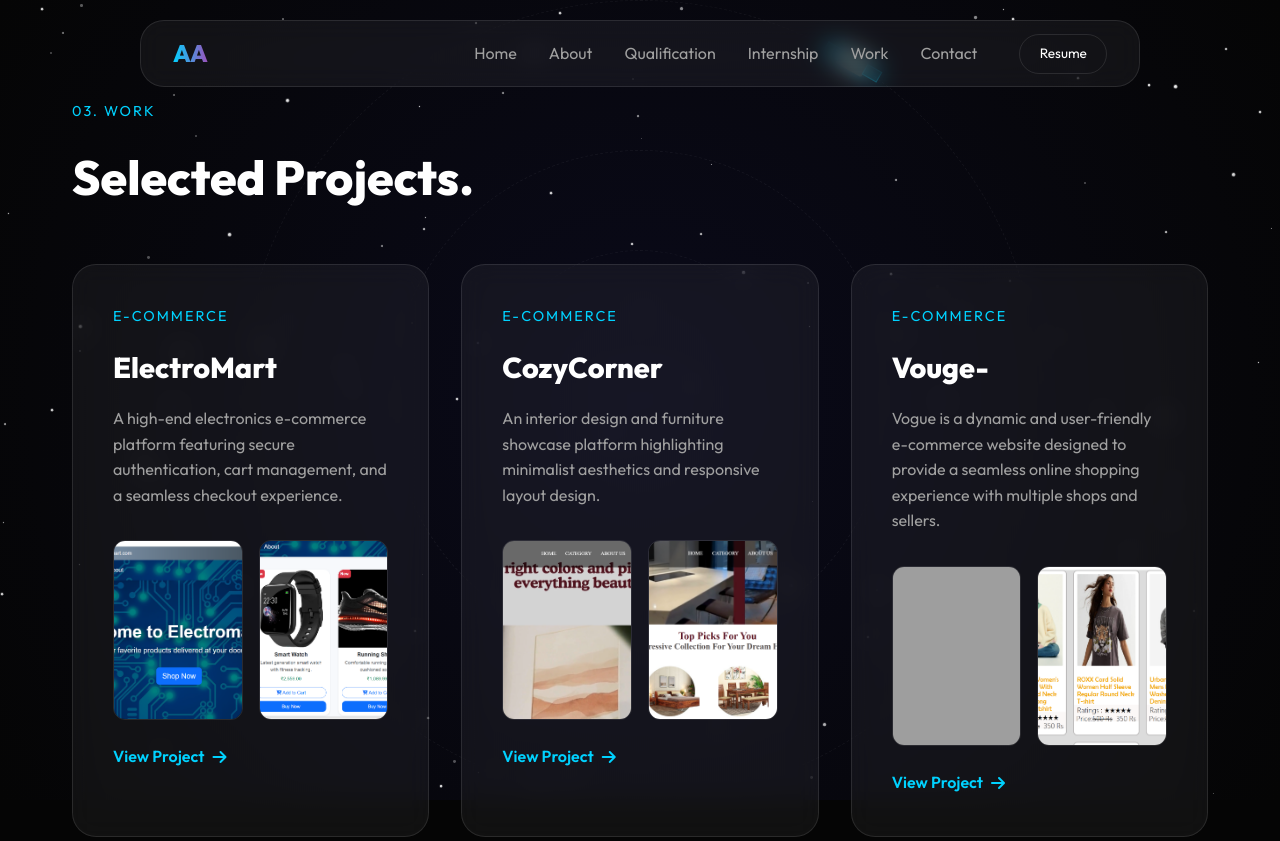
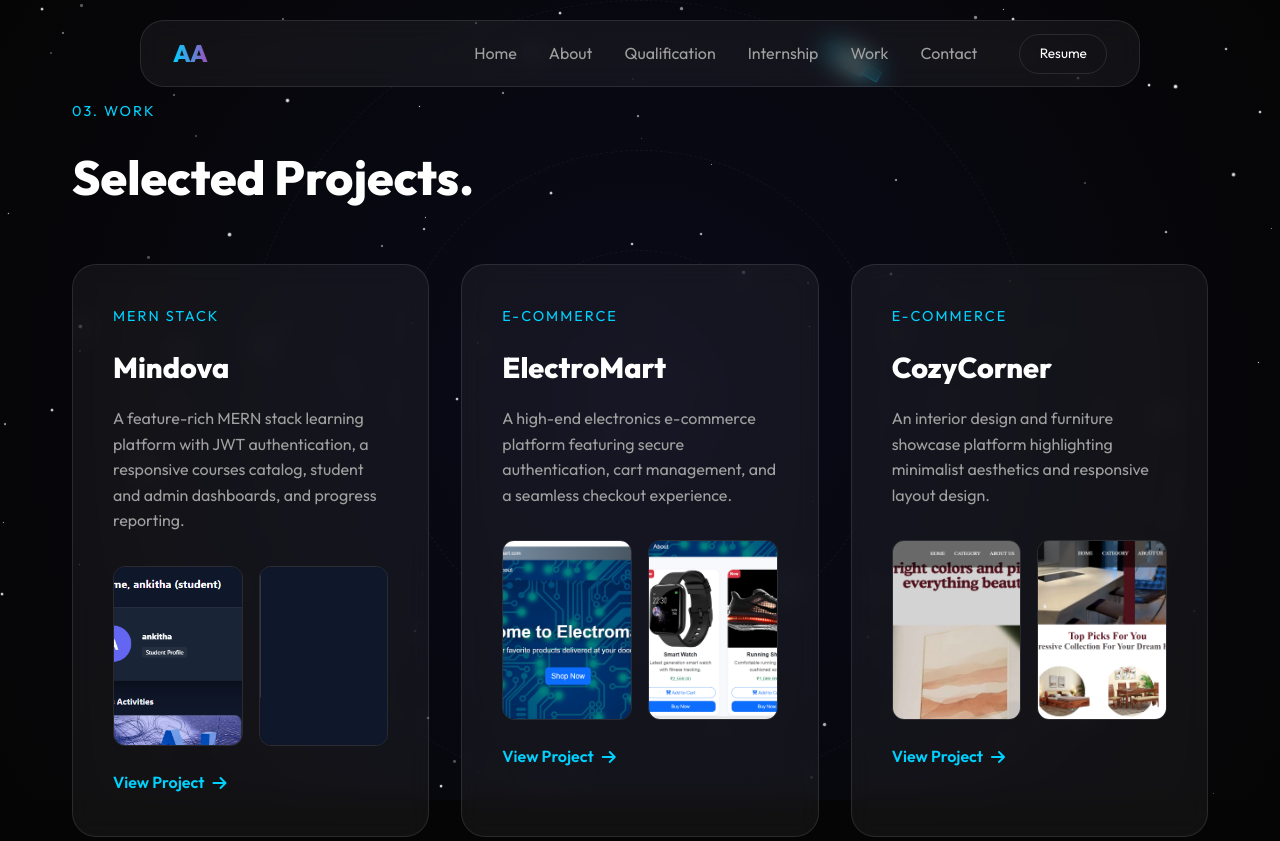
Before and after one commit to Ankithaacharya01/-Personal-Portfolio-Website, a plain HTML site: page work.html in a window 1280 px wide. Shown: the top 841 px of the page. Drawn offline with Linux system fonts and the light colour scheme; grey boxes are pictures that could not be loaded.

Commit message:
Initial portfolio commit

```diff
--- a/work.html
+++ b/work.html
@@ -29,7 +29,7 @@
                 <li><a href="internship.html">Internship</a></li>
                 <li><a href="work.html">Work</a></li>
                 <li><a href="contact.html">Contact</a></li>
-                <li><a href="ANKITHA_CV.pdf" class="btn outline resume-btn" target="_blank">Resume</a></li>
+                <li><a href="Ankitha Acharya Resume.pdf" class="btn outline resume-btn" target="_blank">Resume</a></li>
             </ul>
         </nav>
     </header>
@@ -43,6 +43,19 @@
                     <h2 class="reveal active">Selected Projects.</h2>
                 </div>
                 <div class="project-grid">
+                    <div class="project-item glass reveal active">
+                        <div>
+                            <span class="section-tag">MERN Stack</span>
+                            <h3>Mindova</h3>
+                            <p>A feature-rich MERN stack learning platform with JWT authentication, a responsive courses catalog, student and admin dashboards, and progress reporting.</p>
+                            <div class="project-gallery">
+                                <img src="image/mindova1.png" alt="Mindova Student Dashboard">
+                                <img src="image/mindova2.png" alt="Mindova Featured Courses">
+                            </div>
+                        </div>
+                        <a href="https://github.com/Ankithaacharya01/mindova" target="_blank"
+                            class="project-link">View Project <i class="fas fa-arrow-right"></i></a>
+                    </div>
                     <div class="project-item glass reveal active">
                         <div>
                             <span class="section-tag">E-commerce</span>
```
Also changed, not shown: image/mindova1.png (added), image/mindova2.png (added).
